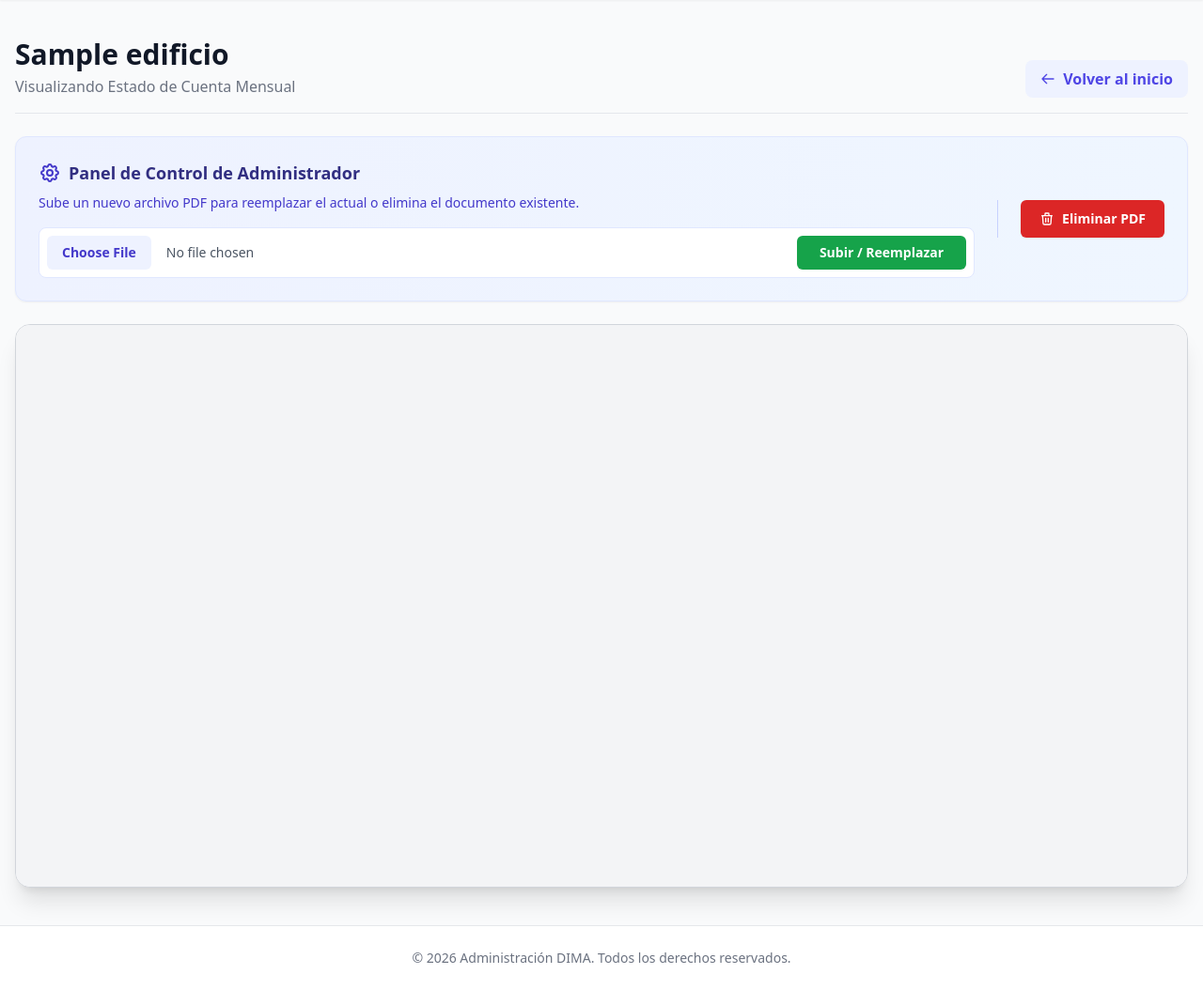
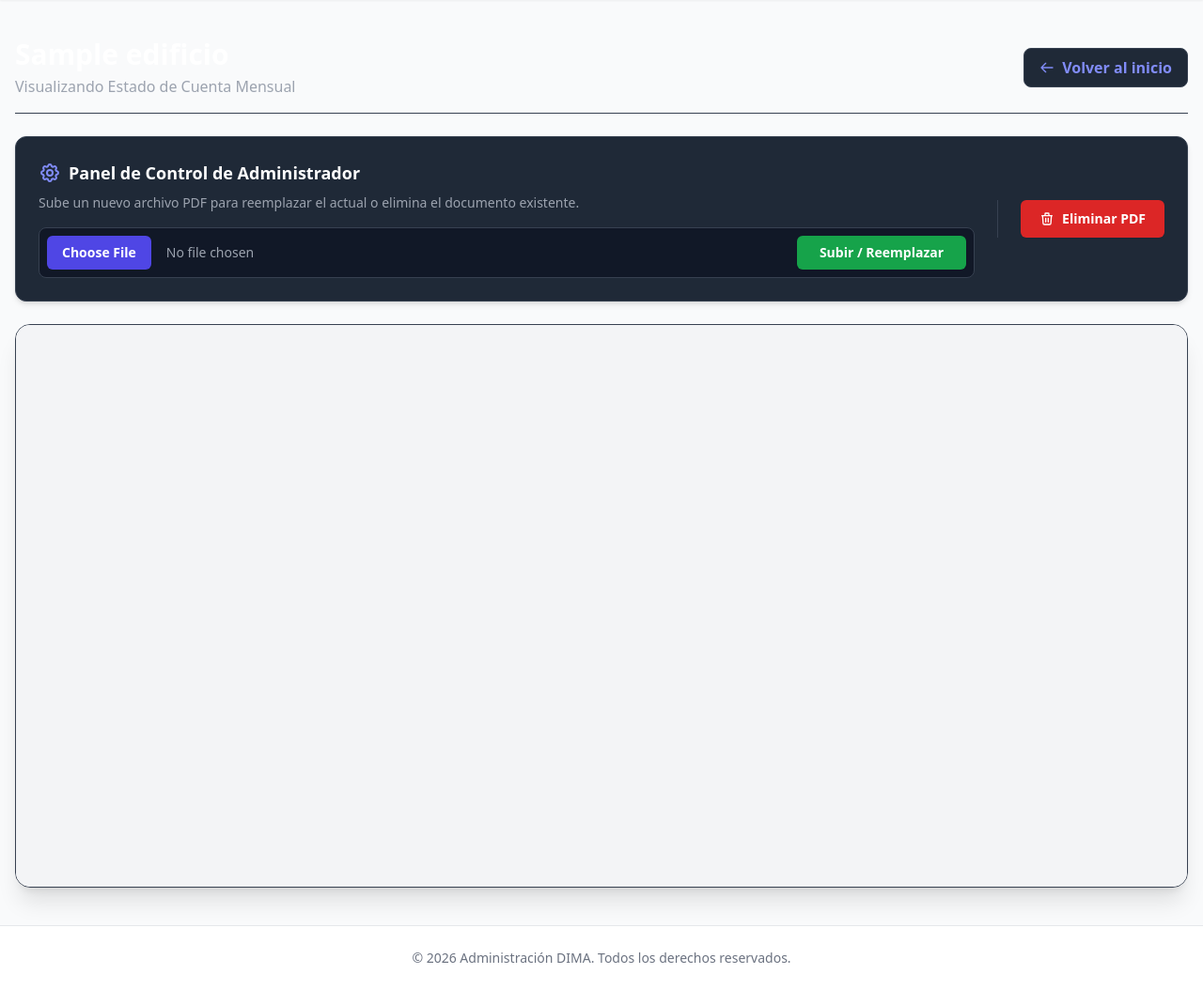
Before and after one commit to qwerty1208/administracion-dima, a Flask app: page /visor/1 in a window 1280 px wide. Shown: the part 65-1119 px from the top of the page at 94% size. Run offline with Flask 3, Linux system fonts and the light colour scheme; the visitor is signed in with stand-in values (Sample User, id 1); a database or web service that is not in the repository returns one stand-in record (values such as "Sample title"); some libraries are stand-ins or nearby versions.

Commit message:
Ajustar tamanio completo de imagenes y banner del edificio en el visor

```diff
--- a/pag tia/pagina/templates/visor.html
+++ b/pag tia/pagina/templates/visor.html
@@ -1,40 +1,60 @@
 {% extends "base.html" %}
 
 {% block content %}
-<div class="mb-6 flex flex-col sm:flex-row justify-between items-start sm:items-end border-b border-gray-200 pb-4 gap-4">
+{# Determinamos la imagen del edificio #}
+{% set imagen = '' %}
+{% if 'DIMA' in edificio.nombre %}
+    {% set imagen = 'DIMA.png' %}
+{% elif 'Villas' in edificio.nombre or 'San Fernando' in edificio.nombre %}
+    {% set imagen = 'villa_san_fernando.png' %}
+{% elif 'Cerezas' in edificio.nombre %}
+    {% set imagen = 'cerezas.png' %}
+{% elif 'Miguel' in edificio.nombre or 'Laurent' in edificio.nombre %}
+    {% set imagen = 'Miguel_Laurent_28.png' %}
+{% endif %}
+
+<!-- Header con Nombre del Edificio y Botón Volver -->
+<div class="mb-6 flex flex-col sm:flex-row justify-between items-start sm:items-center border-b border-gray-700 pb-4 gap-4">
     <div>
-        <h2 class="text-3xl font-black text-gray-900">{{ edificio.nombre }}</h2>
-        <p class="text-gray-500 mt-1 font-medium">Visualizando Estado de Cuenta Mensual</p>
+        <h2 class="text-3xl font-black text-white">{{ edificio.nombre }}</h2>
+        <p class="text-gray-400 mt-1 font-medium">Visualizando Estado de Cuenta Mensual</p>
     </div>
-    <a href="{{ url_for('index') }}" class="inline-flex items-center text-indigo-600 font-bold hover:text-indigo-800 transition bg-indigo-50 px-4 py-2 rounded-lg">
+    <a href="{{ url_for('index') }}" class="inline-flex items-center text-indigo-400 font-bold hover:text-indigo-300 transition bg-gray-800 border border-gray-700 px-4 py-2 rounded-lg">
         <svg class="w-4 h-4 mr-2" fill="none" stroke="currentColor" viewBox="0 0 24 24"><path stroke-linecap="round" stroke-linejoin="round" stroke-width="2" d="M10 19l-7-7m0 0l7-7m-7 7h18"></path></svg>
         Volver al inicio
     </a>
 </div>
 
+<!-- Banner con Imagen del Edificio -->
+{% if imagen %}
+<div class="mb-6 bg-white rounded-xl p-4 flex justify-center items-center shadow-md border border-gray-700 max-h-48 overflow-hidden">
+    <img src="{{ url_for('static', filename='img/' + imagen) }}" alt="{{ edificio.nombre }}" class="max-h-40 object-contain">
+</div>
+{% endif %}
+
 <!-- Panel exclusivo para el Administrador (Subir y Eliminar) -->
 {% if es_admin %}
-<div class="bg-gradient-to-r from-indigo-50 to-blue-50 p-6 rounded-xl shadow-sm border border-indigo-100 mb-6 flex flex-col md:flex-row justify-between items-center gap-6">
+<div class="bg-gray-800 p-6 rounded-xl shadow-md border border-gray-700 mb-6 flex flex-col md:flex-row justify-between items-center gap-6">
     <div class="w-full">
         <div class="flex items-center gap-2 mb-2">
-            <svg class="w-6 h-6 text-indigo-700" fill="none" stroke="currentColor" viewBox="0 0 24 24"><path stroke-linecap="round" stroke-linejoin="round" stroke-width="2" d="M10.325 4.317c.426-1.756 2.924-1.756 3.35 0a1.724 1.724 0 002.573 1.066c1.543-.94 3.31.826 2.37 2.37a1.724 1.724 0 001.065 2.572c1.756.426 1.756 2.924 0 3.35a1.724 1.724 0 00-1.066 2.573c.94 1.543-.826 3.31-2.37 2.37a1.724 1.724 0 00-2.572 1.065c-.426 1.756-2.924 1.756-3.35 0a1.724 1.724 0 00-2.573-1.066c-1.543.94-3.31-.826-2.37-2.37a1.724 1.724 0 00-1.065-2.572c-1.756-.426-1.756-2.924 0-3.35a1.724 1.724 0 001.066-2.573c-.94-1.543.826-3.31 2.37-2.37.996.608 2.296.07 2.572-1.065z"></path><path stroke-linecap="round" stroke-linejoin="round" stroke-width="2" d="M15 12a3 3 0 11-6 0 3 3 0 016 0z"></path></svg>
-            <h4 class="font-bold text-indigo-900 text-lg">Panel de Control de Administrador</h4>
+            <svg class="w-6 h-6 text-indigo-400" fill="none" stroke="currentColor" viewBox="0 0 24 24"><path stroke-linecap="round" stroke-linejoin="round" stroke-width="2" d="M10.325 4.317c.426-1.756 2.924-1.756 3.35 0a1.724 1.724 0 002.573 1.066c1.543-.94 3.31.826 2.37 2.37a1.724 1.724 0 001.065 2.572c1.756.426 1.756 2.924 0 3.35a1.724 1.724 0 00-1.066 2.573c.94 1.543-.826 3.31-2.37 2.37a1.724 1.724 0 00-2.572 1.065c-.426 1.756-2.924 1.756-3.35 0a1.724 1.724 0 00-2.573-1.066c-1.543.94-3.31-.826-2.37-2.37a1.724 1.724 0 00-1.065-2.572c-1.756-.426-1.756-2.924 0-3.35a1.724 1.724 0 001.066-2.573c-.94-1.543.826-3.31 2.37-2.37.996.608 2.296.07 2.572-1.065z"></path><path stroke-linecap="round" stroke-linejoin="round" stroke-width="2" d="M15 12a3 3 0 11-6 0 3 3 0 016 0z"></path></svg>
+            <h4 class="font-bold text-white text-lg">Panel de Control de Administrador</h4>
         </div>
-        <p class="text-sm text-indigo-700 mb-4">Sube un nuevo archivo PDF para reemplazar el actual o elimina el documento existente.</p>
+        <p class="text-sm text-gray-400 mb-4">Sube un nuevo archivo PDF para reemplazar el actual o elimina el documento existente.</p>
 
         <!-- Formulario para Subir -->
-        <form action="{{ url_for('subir_pdf', edificio_id=edificio.id) }}" method="POST" enctype="multipart/form-data" class="flex flex-col sm:flex-row gap-3 items-center bg-white p-2 rounded-lg border border-indigo-100">
+        <form action="{{ url_for('subir_pdf', edificio_id=edificio.id) }}" method="POST" enctype="multipart/form-data" class="flex flex-col sm:flex-row gap-3 items-center bg-gray-900 p-2 rounded-lg border border-gray-700">
             <input type="file" name="documento_pdf" accept=".pdf, application/pdf" required
-                class="block w-full text-sm text-gray-600 file:mr-4 file:py-2 file:px-4 file:rounded-md file:border-0 file:text-sm file:font-bold file:bg-indigo-50 file:text-indigo-700 hover:file:bg-indigo-100 bg-transparent cursor-pointer">
+                class="block w-full text-sm text-gray-400 file:mr-4 file:py-2 file:px-4 file:rounded-md file:border-0 file:text-sm file:font-bold file:bg-indigo-600 file:text-white hover:file:bg-indigo-700 bg-transparent cursor-pointer">
             <button type="submit" class="w-full sm:w-auto bg-green-600 text-white font-bold px-6 py-2 rounded-md hover:bg-green-700 transition whitespace-nowrap shadow-sm text-sm">
                 Subir / Reemplazar
             </button>
         </form>
     </div>
 
-    <!-- Botón para Eliminar PDF (Solo aparece si el admin está logueado) -->
+    <!-- Botón para Eliminar PDF -->
     {% if pdf_existe %}
-    <div class="w-full sm:w-auto flex flex-col justify-center border-t sm:border-t-0 sm:border-l border-indigo-200 pt-4 sm:pt-0 sm:pl-6">
+    <div class="w-full sm:w-auto flex flex-col justify-center border-t sm:border-t-0 sm:border-l border-gray-700 pt-4 sm:pt-0 sm:pl-6">
         <form action="{{ url_for('eliminar_pdf', edificio_id=edificio.id) }}" method="POST" onsubmit="return confirm('¿Estás seguro de eliminar el estado de cuenta de este edificio?');">
             <button type="submit" class="w-full bg-red-600 hover:bg-red-700 text-white font-bold px-5 py-2.5 rounded-md transition shadow-sm text-sm whitespace-nowrap flex items-center justify-center gap-2">
                 <svg class="w-4 h-4" fill="none" stroke="currentColor" viewBox="0 0 24 24"><path stroke-linecap="round" stroke-linejoin="round" stroke-width="2" d="M19 7l-.867 12.142A2 2 0 0116.138 21H7.862a2 2 0 01-1.995-1.858L5 7m5 4v6m4-6v6m1-10V4a1 1 0 00-1-1h-4a1 1 0 00-1 1v3M4 7h16"></path></svg>
@@ -47,16 +67,16 @@
 {% endif %}
 
 <!-- Contenedor del Visor PDF -->
-<div class="bg-white rounded-2xl shadow-xl border border-gray-300 w-full overflow-hidden" style="height: 75vh; min-height: 500px;">
+<div class="bg-white rounded-2xl shadow-xl border border-gray-700 w-full overflow-hidden" style="height: 75vh; min-height: 500px;">
     {% if pdf_existe %}
         <iframe src="{{ url_for('ver_archivo', edificio_id=edificio.id) }}#toolbar=0&view=FitH" width="100%" height="100%" class="border-none bg-gray-100">
             Tu navegador no soporta iframes para PDF.
         </iframe>
     {% else %}
-        <div class="flex flex-col items-center justify-center h-full text-gray-500 bg-gray-50 p-6 text-center">
-            <svg class="w-24 h-24 mb-6 text-gray-300" fill="none" stroke="currentColor" viewBox="0 0 24 24"><path stroke-linecap="round" stroke-linejoin="round" stroke-width="1.5" d="M9 12h6m-6 4h6m2 5H7a2 2 0 01-2-2V5a2 2 0 012-2h5.586a1 1 0 01.707.293l5.414 5.414a1 1 0 01.293.707V19a2 2 0 01-2 2z"></path></svg>
-            <h3 class="text-2xl font-bold text-gray-700">Documento no disponible</h3>
-            <p class="mt-3 text-lg max-w-md mx-auto">La administración aún no ha publicado el estado de cuenta de este mes para <strong>{{ edificio.nombre }}</strong>.</p>
+        <div class="flex flex-col items-center justify-center h-full text-gray-500 bg-gray-900 p-6 text-center">
+            <svg class="w-24 h-24 mb-6 text-gray-600" fill="none" stroke="currentColor" viewBox="0 0 24 24"><path stroke-linecap="round" stroke-linejoin="round" stroke-width="1.5" d="M9 12h6m-6 4h6m2 5H7a2 2 0 01-2-2V5a2 2 0 012-2h5.586a1 1 0 01.707.293l5.414 5.414a1 1 0 01.293.707V19a2 2 0 01-2 2z"></path></svg>
+            <h3 class="text-2xl font-bold text-gray-300">Documento no disponible</h3>
+            <p class="mt-3 text-lg max-w-md mx-auto text-gray-400">La administración aún no ha publicado el estado de cuenta de este mes para <strong>{{ edificio.nombre }}</strong>.</p>
         </div>
     {% endif %}
 </div>
```
Also changed, not shown: pag tia/pagina/templates/index.html (+17 -11 lines).
